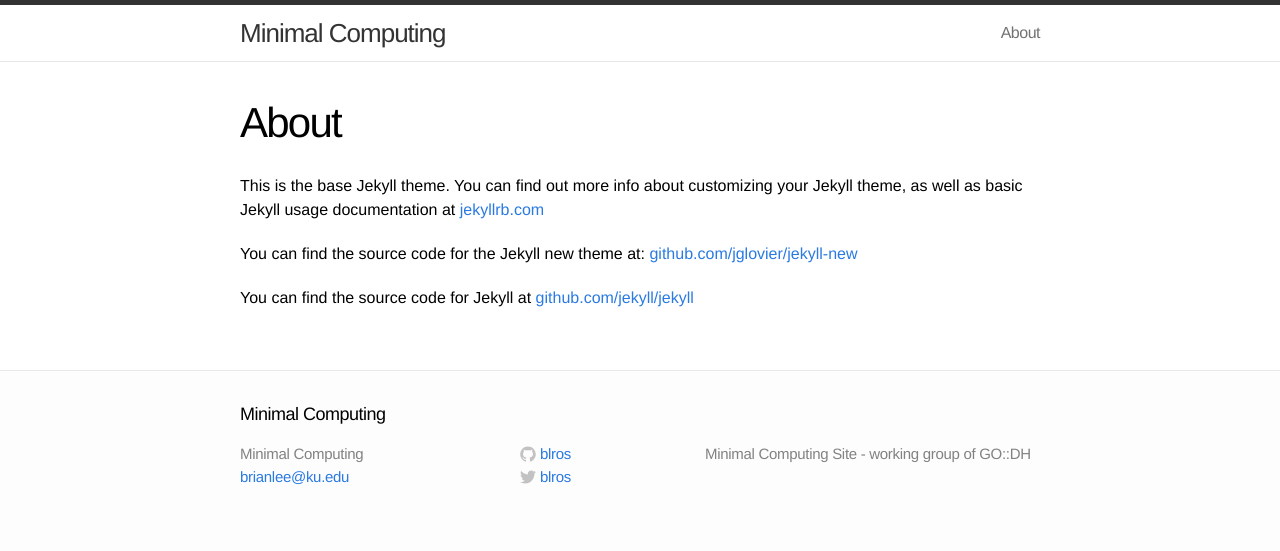
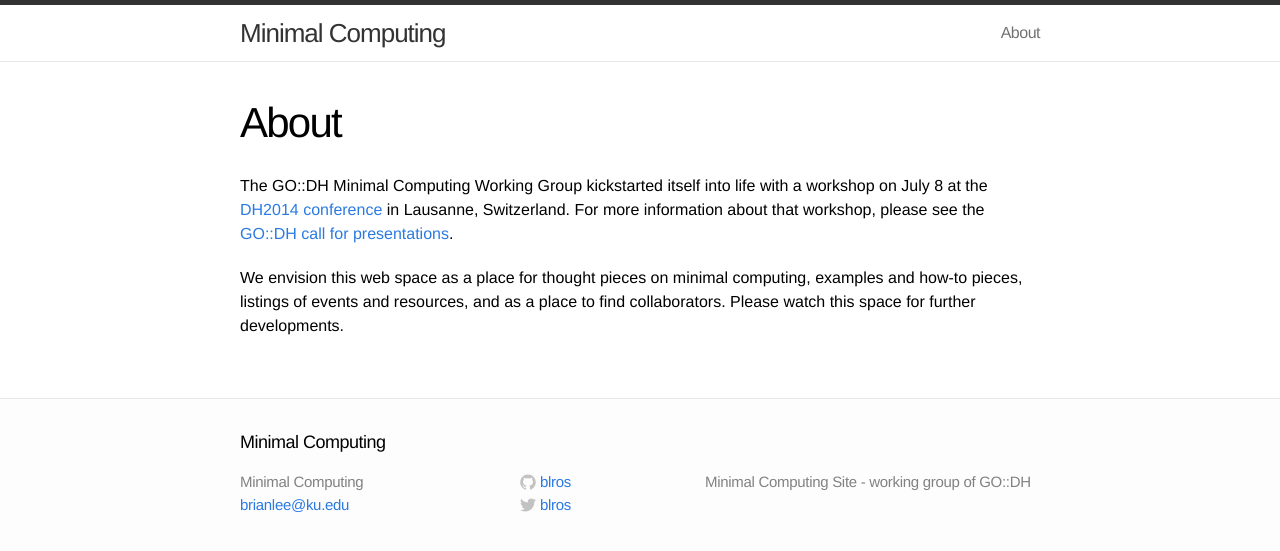
Before and after one commit to go-dh/mincomp, a Jekyll site: the page built from about.md, in a window 1280 px wide. Shown: the top 551 px of the page. Built offline with Jekyll 4.4.1, drawn with Linux system fonts in a browser that asks for light colours.

Commit message:
first about page

```diff
--- a/about.md
+++ b/about.md
@@ -4,8 +4,6 @@
 permalink: /about/
 ---
 
-This is the base Jekyll theme. You can find out more info about customizing your Jekyll theme, as well as basic Jekyll usage documentation at [jekyllrb.com](http://jekyllrb.com/)
+The GO::DH Minimal Computing Working Group kickstarted itself into life with a workshop on  July 8 at the [DH2014 conference](http://dh2014.org) in Lausanne, Switzerland. For more information about that workshop, please see the [GO::DH call for presentations](http://www.globaloutlookdh.org/working-groups/minimal-computing/kickstart-workshop/).
 
-You can find the source code for the Jekyll new theme at: [github.com/jglovier/jekyll-new](https://github.com/jglovier/jekyll-new)
-
-You can find the source code for Jekyll at [github.com/jekyll/jekyll](https://github.com/jekyll/jekyll)
+We envision this web space as a place for thought pieces on minimal computing, examples and how-to pieces, listings of events and resources, and as a place to find collaborators. Please watch this space for further developments.
```
